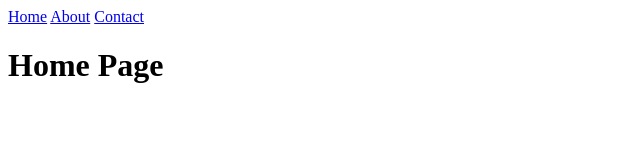
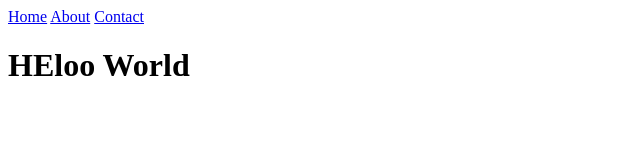
Before and after one commit to noaman93/v2-surge, a plain HTML site: page index.html in a window 1280 px wide. Shown: the whole page, without its empty margins (0-640 px from the left). Drawn offline with Linux system fonts and the light colour scheme.

Commit message:
updated heading in index file

```diff
--- a/index.html
+++ b/index.html
@@ -10,6 +10,6 @@
     <a href="index.html">Home</a>
     <a href="about.html">About</a>
     <a href="contact.html">Contact</a>
-    <h1>Home Page</h1>
+    <h1>HEloo World</h1>
   </body>
 </html>
```
